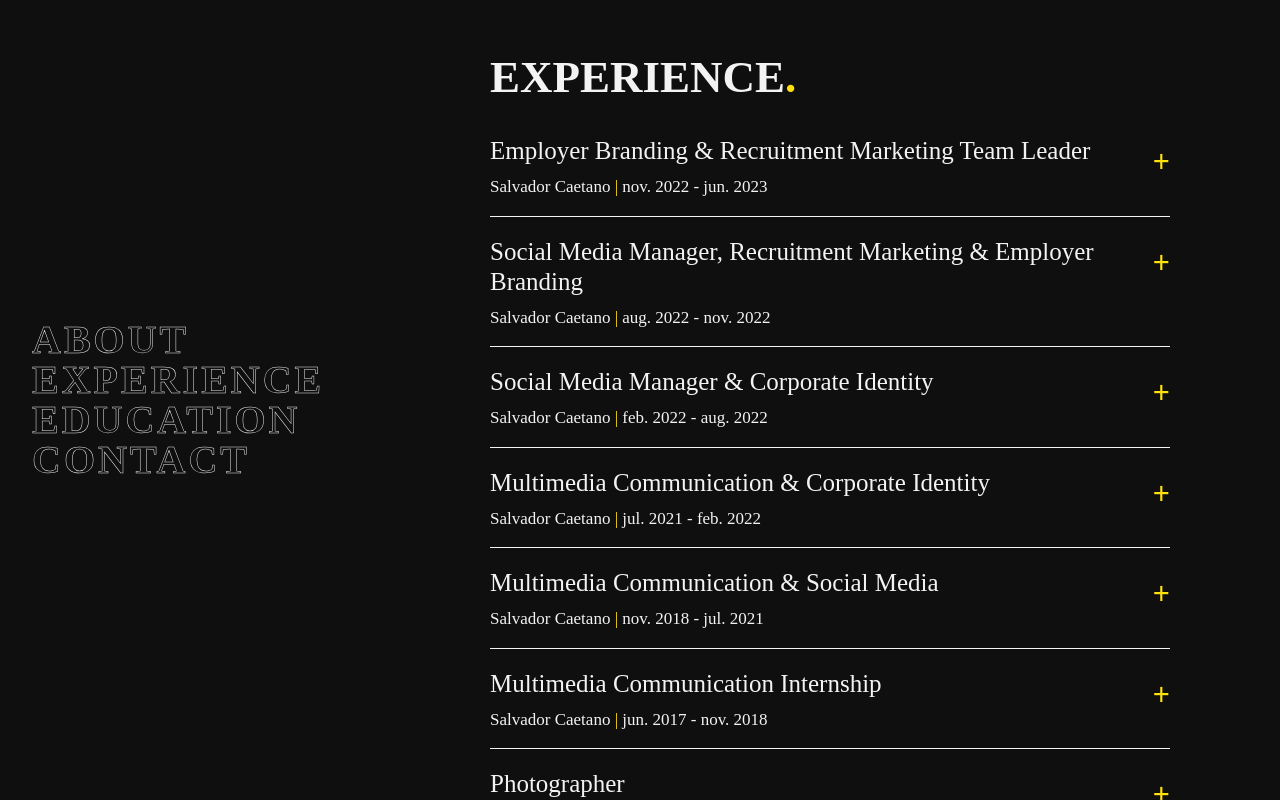
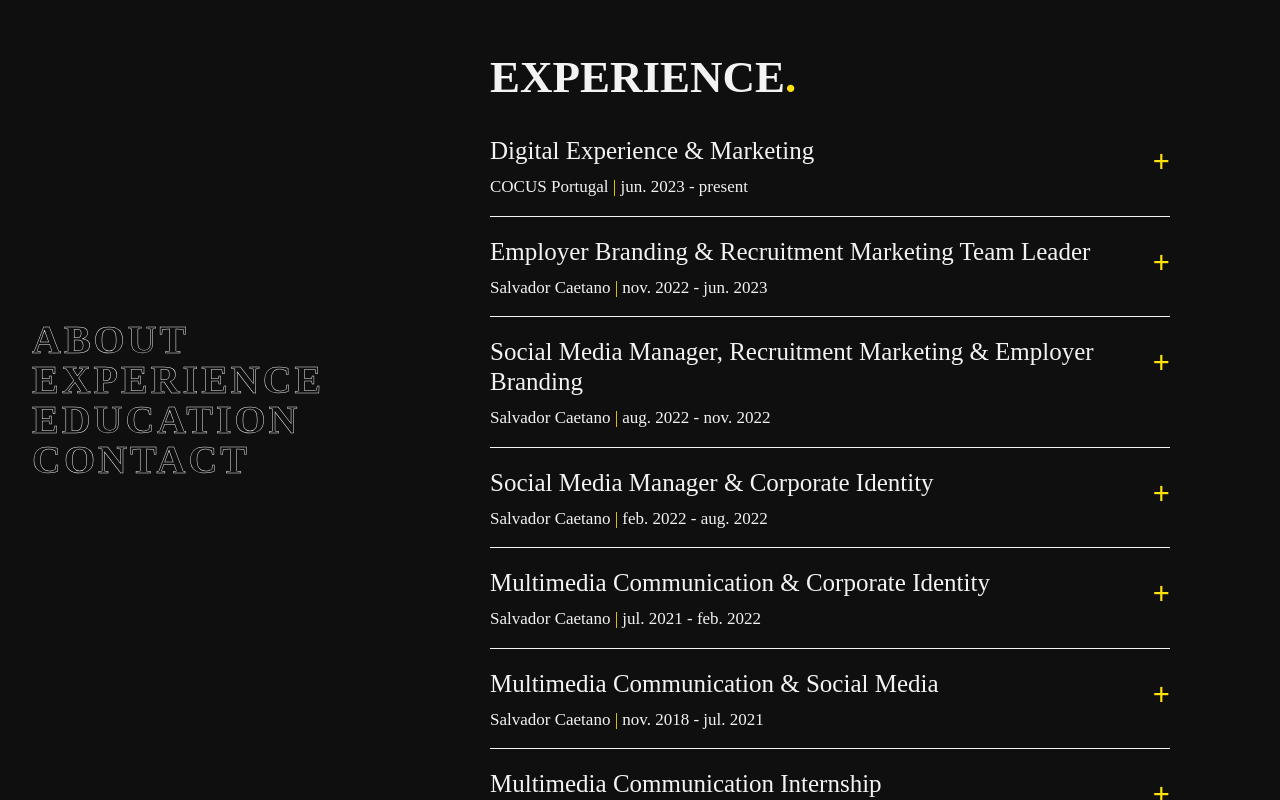
Before and after one commit to exterminaaaaate/site, a plain HTML site: page index.html in a window 1280 px wide. Both pictures are taken after a click on the item "EXPERIENCE". Drawn offline with nearby package versions, Linux system fonts and the light colour scheme; a web font is replaced by a local one.

Commit message:
Juntei COCUS

```diff
--- a/index.html
+++ b/index.html
@@ -155,6 +155,24 @@
       <h1 style="width: 100%; display: block;" class="color-white font-fira size-45 bold-800">EXPERIENCE<span
           class="color-yellow">.</span></h1>
       <br />
+
+
+      <section class="experience-list">
+        <div class="top">
+          <div class="top-left">
+            <h2 class="bold-400 color-white size-25 font-fira">Digital Experience & Marketing</h2>
+            <p>COCUS Portugal <span class="color-yellow bold-400">|</span> jun. 2023 - present</p>
+          </div>
+          <div class="top-right">+</div>
+          <div style="clear: both;"></div>
+        </div>
+        <div class="bottom">
+          <ul>
+
+          </ul>
+        </div>
+      </section>
+
 
       <section class="experience-list">
         <div class="top">
```
